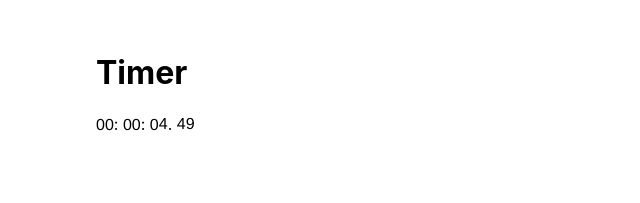
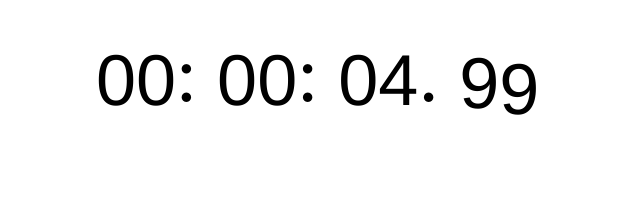
Before and after one commit to Innoviox/sports-timer, an Electron app: page forge-timer/src/index.html in a window 800 px wide. Shown: the whole page, without its empty margins (0-640 px from the left). Drawn offline with nearby package versions, Linux system fonts and the light colour scheme.

Commit message:
fix milliseconds, increase font size to 72

```diff
--- a/forge-timer/src/dom.js
+++ b/forge-timer/src/dom.js
@@ -24,5 +24,5 @@ $(document).ready(() => {
     tick($("#hours"), 99, 2, 360000);
     tick($('#minutes'), 60, 2, 60000);
     tick($('#seconds'), 60, 2, 1000);
-    tick($('#ms'), 1000, 4, 100);
+    tick($('#ms'), 100, 4, 10);
 });
--- a/forge-timer/src/index.css
+++ b/forge-timer/src/index.css
@@ -1,6 +1,11 @@
 body {
-  font-family: -apple-system, BlinkMacSystemFont, "Segoe UI", Roboto, Helvetica, Arial, sans-serif;
-  margin: auto;
-  max-width: 38rem;
-  padding: 2rem;
+    font-family: -apple-system, BlinkMacSystemFont, "Segoe UI", Roboto, Helvetica, Arial, sans-serif;
+    margin: auto;
+    max-width: 38rem;
+    padding: 2rem;
 }
+
+#timer {
+    font-size: 72px;
+
+}
--- a/forge-timer/src/index.html
+++ b/forge-timer/src/index.html
@@ -14,12 +14,15 @@
   </head>
 
   <body>
-    <h1>Timer</h1>
-    <div id="timer">
-      <div id="hours" class="odometer">00</div>:
-      <div id="minutes" class="odometer">00</div>:
-      <div id="seconds" class="odometer">00</div>.
-      <div id="ms" class="odometer">00</div>
+    <!--<h1>Timer</h1>-->
+    <div class="containuer">
+
+      <div id="timer">
+        <div id="hours" class="odometer">00</div>:
+        <div id="minutes" class="odometer">00</div>:
+        <div id="seconds" class="odometer">00</div>.
+        <div id="ms" class="odometer">00</div>
+      </div>
     </div>
   </body>
 </html>
```
